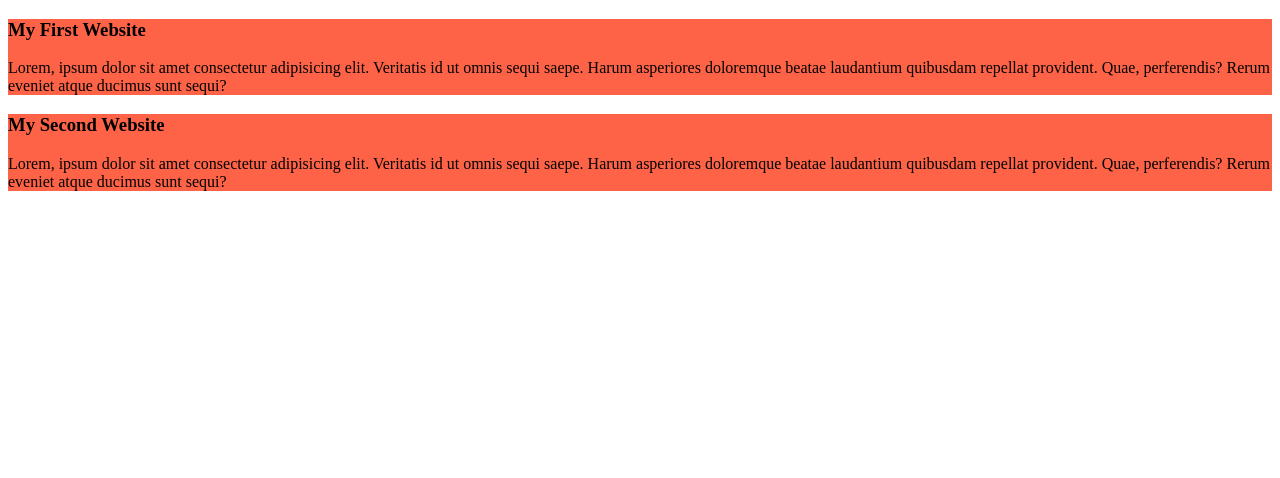
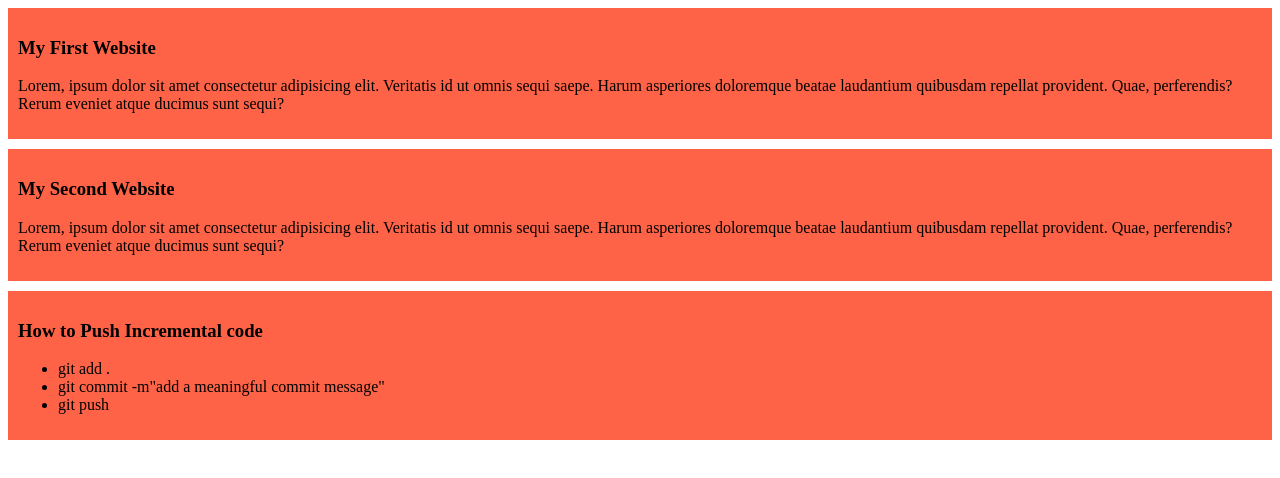
Before and after one commit to ashikur698/my-first-github-repo, a plain HTML site: page index.html in a window 1280 px wide. Drawn offline with Linux system fonts and the light colour scheme.

Commit message:
added a list to push code

```diff
--- a/index.html
+++ b/index.html
@@ -15,5 +15,13 @@
         <h3>My Second Website</h3>
         <p>Lorem, ipsum dolor sit amet consectetur adipisicing elit. Veritatis id ut omnis sequi saepe. Harum asperiores doloremque beatae laudantium quibusdam repellat provident. Quae, perferendis? Rerum eveniet atque ducimus sunt sequi?</p>
     </div>
+    <div>
+        <h3>How to Push Incremental code</h3>
+        <ul>
+            <li>git add .</li>
+            <li>git commit -m"add a meaningful commit message"</li>
+            <li>git push</li>
+        </ul>
+    </div>
 </body>
 </html>
--- a/styles/blogs.css
+++ b/styles/blogs.css
@@ -1,3 +1,5 @@
 div{
     background-color: tomato;
+    padding: 10px;
+    margin-bottom: 10px;
 }
```
